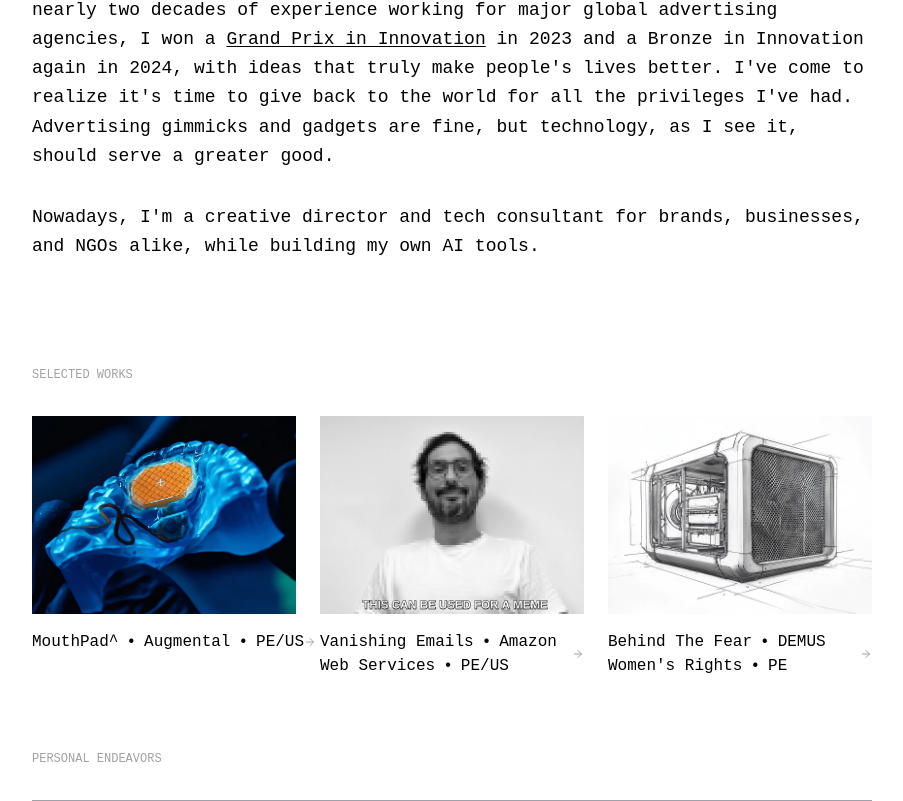
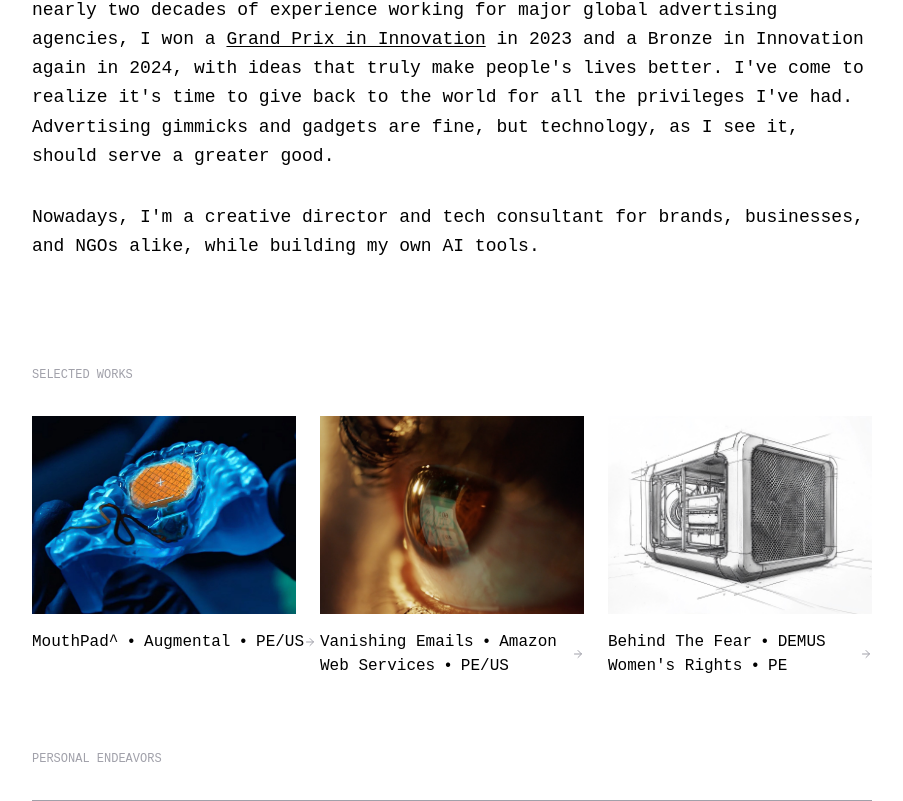
Before and after one commit to miguelcastroe/miguelcastrocreativetech, a React (Vite) app: page / in a window 1280 px wide. Shown: the part 479-1280 px from the top of the page, without its empty margins (188-1091 px from the left). Built offline with nearby package versions, Linux system fonts and the light colour scheme; a web font is replaced by a local one.

Commit message:
Update thumbnail for Vanishing Emails
Replaced the existing thumbnail for the Vanishing Emails project with a new image as specified.
[skip gpt_engineer]

```diff
--- a/src/components/WorksSection.tsx
+++ b/src/components/WorksSection.tsx
@@ -30,7 +30,7 @@ const WorksSection = () => {
         <Link to="/vanishing-emails" className="group">
           <div className="relative aspect-[4/3] mb-4 overflow-hidden">
             <img
-              src="/lovable-uploads/b75fc07d-3d4e-4914-bf6b-e4abbe80cd87.png"
+              src="/lovable-uploads/80292e6c-735d-4b8a-8d7b-60cbbc894f34.png"
               alt="Vanishing Emails Project"
               className="object-cover w-full h-full transition-transform duration-500 group-hover:scale-105"
             />
```
Also changed, not shown: public/lovable-uploads/80292e6c-735d-4b8a-8d7b-60cbbc894f34.png (added).
